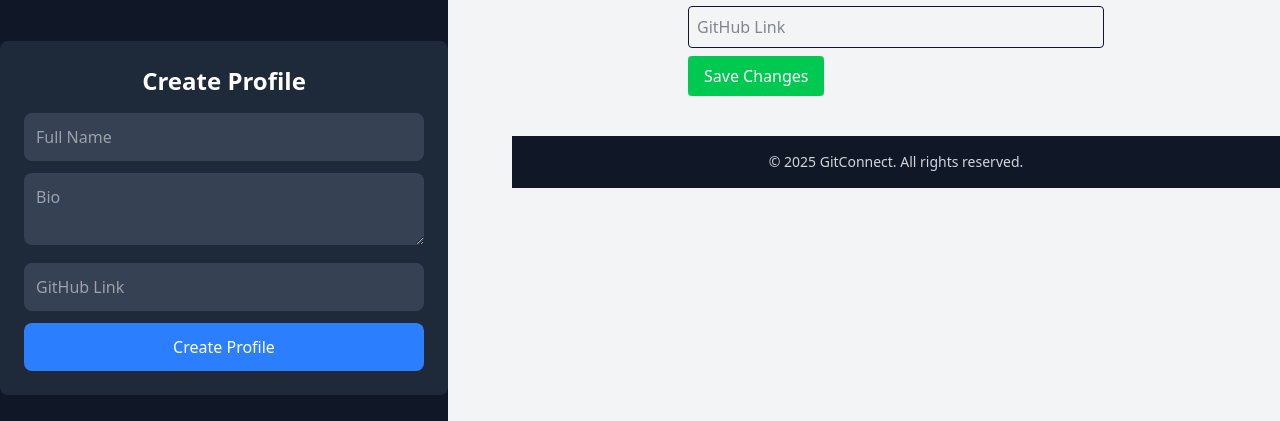
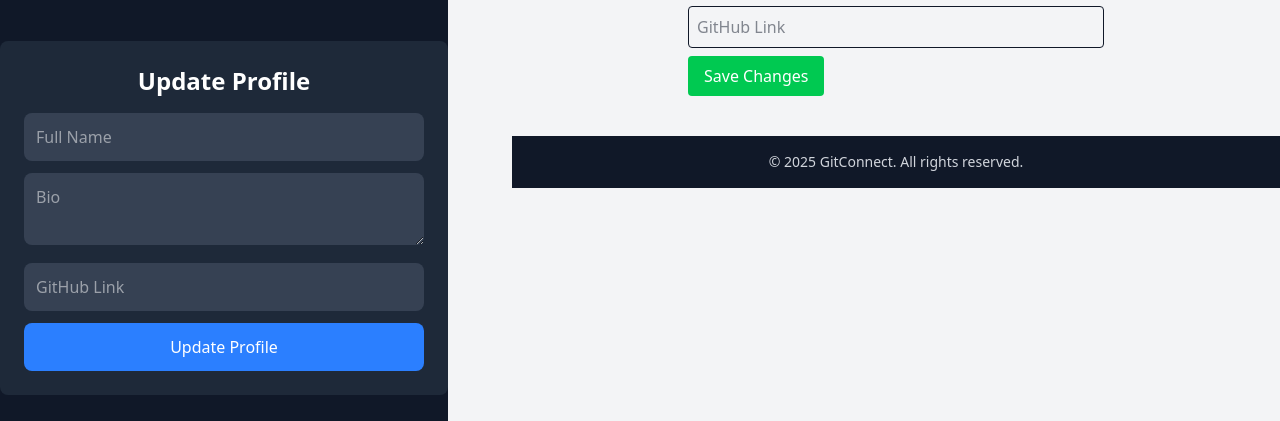
Before and after one commit to Victormuthomi/gitconnect-frontend, a React (Vite) app: page /profile/edit in a window 1280 px wide. Shown: the part 182-603 px from the top of the page. Built offline with nearby package versions, Linux system fonts and the light colour scheme.

Commit message:
remove dashboard from sidebar links.

```diff
--- a/src/components/Sidebar.jsx
+++ b/src/components/Sidebar.jsx
@@ -2,8 +2,9 @@ import { useState } from "react";
 import { useNavigate } from "react-router-dom";
 import axios from "axios";
 
-function CreateProfile() {
+function UpdateProfile() {
   const navigate = useNavigate();
+  const userId = 1; // Replace with the actual user's ID
   const [formData, setFormData] = useState({
     full_name: "",
     bio: "",
@@ -25,25 +26,25 @@ function CreateProfile() {
     }
 
     try {
-      await axios.post(
-        "https://adequate-rejoicing-production.up.railway.app/api/profiles",
+      await axios.put(
+        `https://adequate-rejoicing-production.up.railway.app/api/profiles/${userId}`,
         formData,
         {
           headers: { Authorization: `Bearer ${token}` },
         },
       );
-      alert("Profile created successfully!");
-      navigate("/profile"); // Change the path as needed after creation
+      alert("Profile updated successfully!");
+      navigate("/profile");
     } catch (err) {
-      console.error("Profile creation failed:", err);
-      setError(err.response?.data?.message || "Profile creation failed.");
+      console.error("Profile update failed:", err);
+      setError(err.response?.data?.message || "Profile update failed.");
     }
   };
 
   return (
     <div className="flex items-center justify-center min-h-screen bg-gray-900 text-white">
       <div className="w-full max-w-md bg-gray-800 p-6 rounded-lg">
-        <h2 className="text-2xl font-bold text-center">Create Profile</h2>
+        <h2 className="text-2xl font-bold text-center">Update Profile</h2>
         {error && <p className="text-red-500 text-sm text-center">{error}</p>}
         <form onSubmit={handleSubmit} className="mt-4">
           <input
@@ -74,7 +75,7 @@ function CreateProfile() {
             type="submit"
             className="w-full bg-blue-500 hover:bg-blue-700 py-3 rounded-lg"
           >
-            Create Profile
+            Update Profile
           </button>
         </form>
       </div>
@@ -82,4 +83,4 @@ function CreateProfile() {
   );
 }
 
-export default CreateProfile;
+export default UpdateProfile;
```
